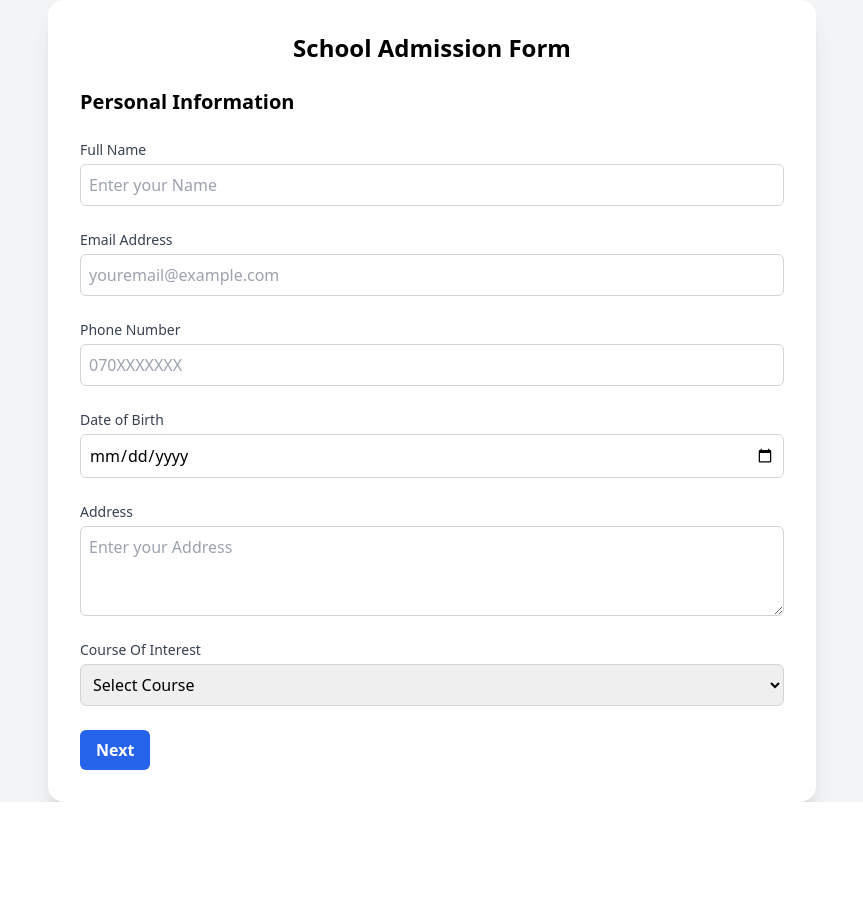
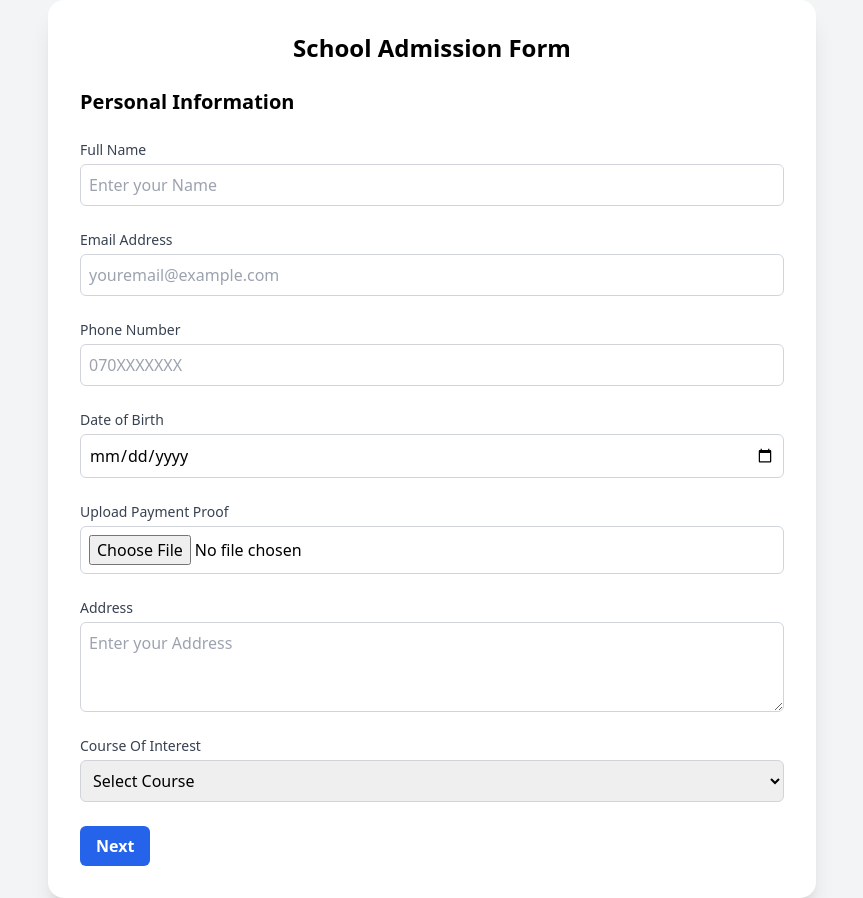
Before and after one commit to Yusufiabichi/School-Portal, a React (Vite) app: page /ApplicationPage in a window 1280 px wide. Shown: the whole page, without its empty margins (208-1071 px from the left). Before the commit the page ends 802 px from the top, so only its background shows below. Built offline with nearby package versions, Linux system fonts and the light colour scheme.

Commit message:
passport upload

```diff
--- a/src/pages/ApplicationPage.jsx
+++ b/src/pages/ApplicationPage.jsx
@@ -78,6 +78,23 @@
 
     <div>
       <label
+        htmlFor="paymentProof"
+        className="block text-sm font-medium text-gray-700"
+      >
+        Upload Payment Proof
+      </label>
+      <input
+        type="file"
+        name="paymentProof"
+        id="paymentProof"
+        onChange={handleChange}
+        required
+        className="mt-1 block w-full p-2 border border-gray-300 rounded-md focus:outline-none focus:ring-2 focus:ring-blue-500"
+      />
+    </div>
+
+    <div>
+      <label
         htmlFor="address"
         className="block text-sm font-medium text-gray-700"
       >
@@ -92,9 +109,7 @@
         required
         className="mt-1 block w-full p-2 border border-gray-300 rounded-md focus:outline-none focus:ring-2 focus:ring-blue-500"
         rows="3"
-      >
-
-      </textarea>
+      ></textarea>
     </div>
 
     <div>
```
